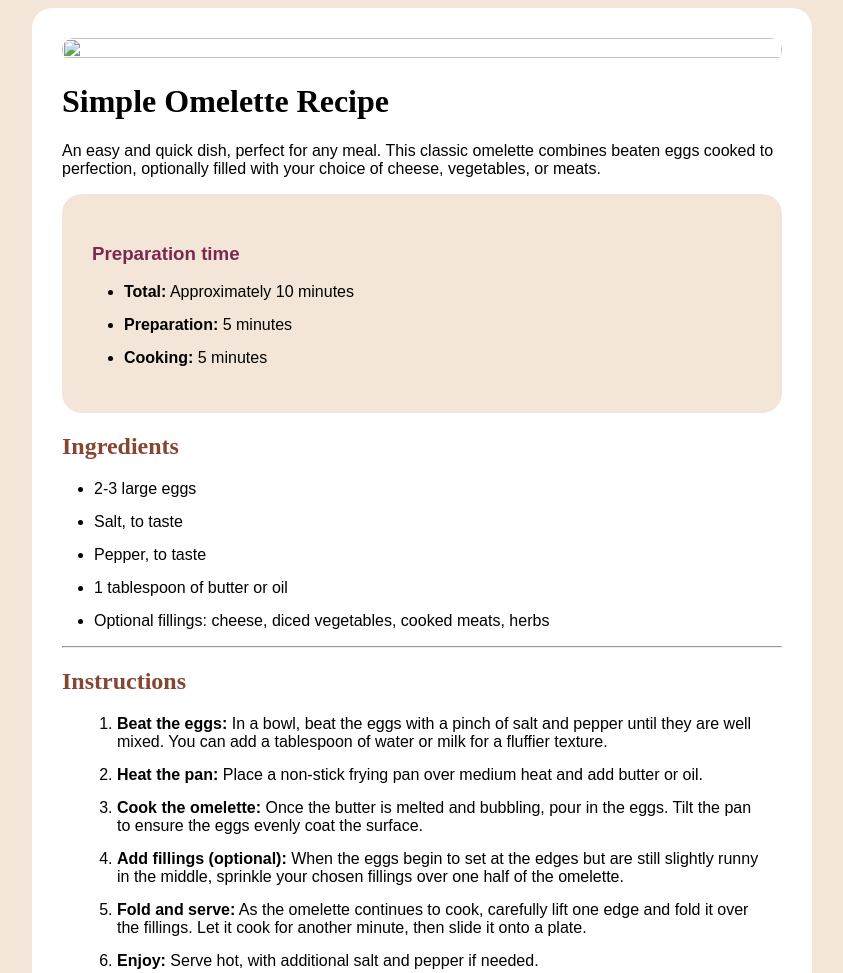
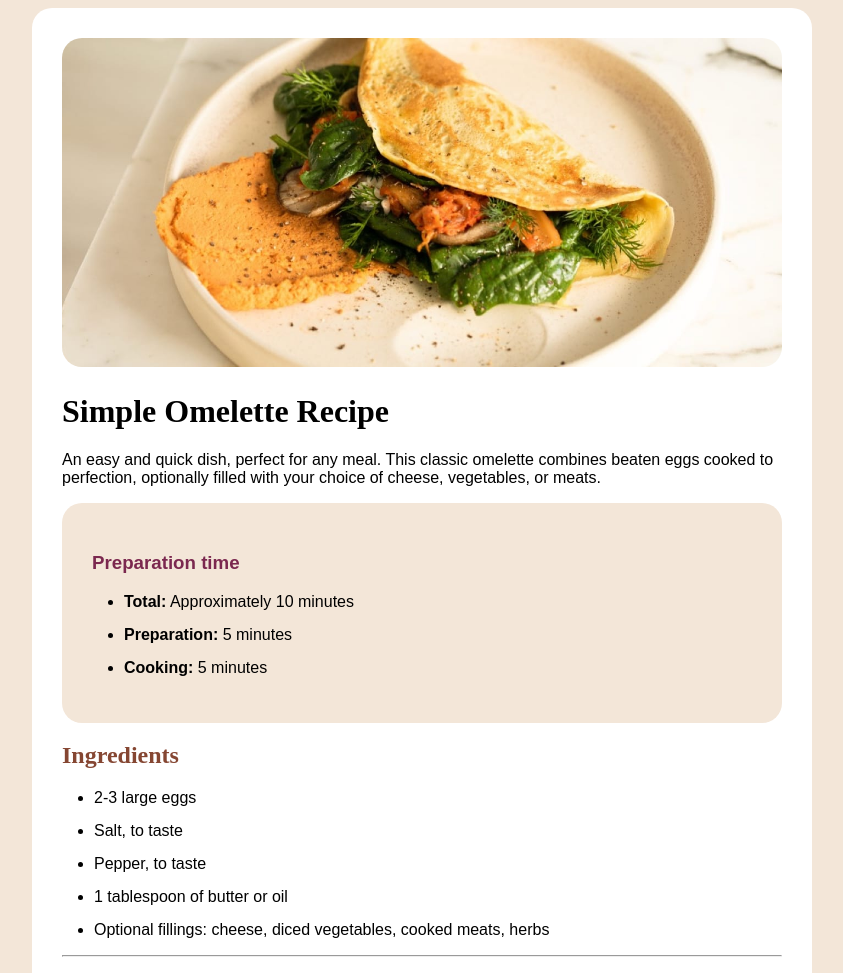
Before and after one commit to Crescentius00/Frontend-projects, a plain HTML site: page index.html in a window 1280 px wide. Shown: the top 973 px of the page, without its empty margins (306-1149 px from the left). Drawn offline with Linux system fonts and the light colour scheme.

Commit message:
index.html

```diff
--- a/index.html
+++ b/index.html
@@ -4,7 +4,7 @@
   <meta charset="UTF-8">
   <meta name="viewport" content="width=device-width, initial-scale=1.0"> <!-- displays site properly based on user's device -->
 
-  <link rel="icon" type="image/png" sizes="32x32" href="./assets/images/favicon-32x32.png">
+  <link rel="icon" type="image/png" sizes="32x32" href="favicon-32x32.png">
 
   <title>Frontend Mentor | Recipe page</title>
 
@@ -29,7 +29,7 @@
 
    <div class="whole">
      <div id= "container">
-       <img src= "./assets/images/image-omelette.jpeg" />
+       <img src= "image-omelette.jpeg" />
      </div>
      <h1>Simple Omelette Recipe</h1>
 
```
